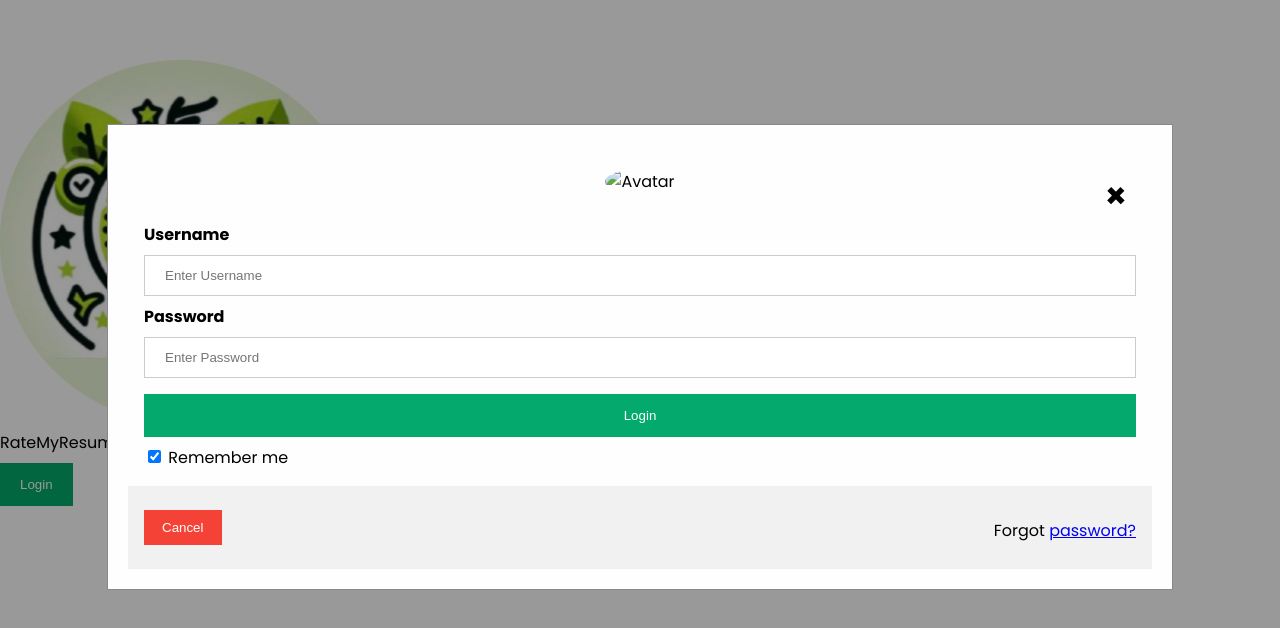
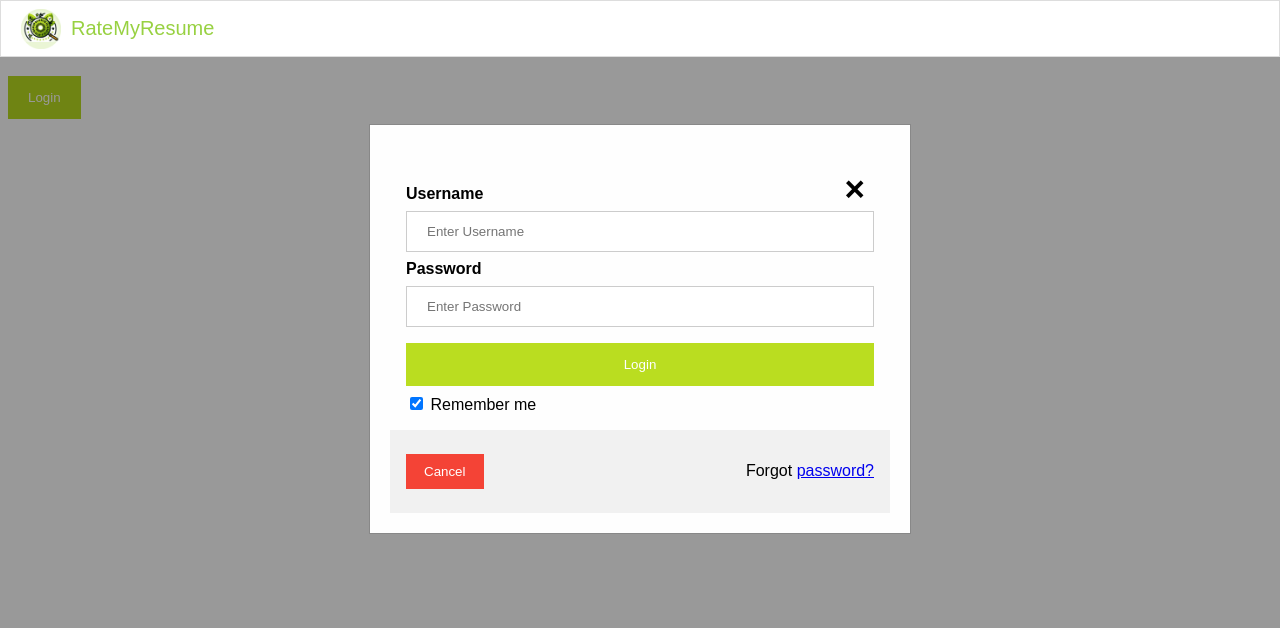
Before and after one commit to JennysKeys/RateMyResume, a website: page app/public/login.html in a window 1280 px wide. Both pictures are taken after a click on the button "Login". Drawn offline with Linux system fonts and the light colour scheme.

Commit message:
login.html and index.html are now connected to each other. login UI has been cleaned up a bit

```diff
--- a/app/public/css/header.css
+++ b/app/public/css/header.css
@@ -10,6 +10,28 @@
   background-color: rgb(255, 255, 255);
   z-index: 100;
   border: 1px solid #ddd;
+}
+
+.left-section {
+  display: flex;
+  align-items: center;
+}
+
+.header-link {
+  display: flex;
+  align-items: center;
+  text-decoration: none;
+  color: inherit;
+}
+
+.header-link img {
+  margin-right: 10px;
+  height: 40px;
+}
+
+.header-link div {
+  font-size: 20px;
+  font-weight: 500;
 }
 
 .left-section {
--- a/app/public/css/login.css
+++ b/app/public/css/login.css
@@ -1,18 +1,3 @@
-/*
-.header {
-    display: flex;
-    justify-content: space-between;
-    align-items: center;
-    background-color: #333;
-    color: white;
-    padding: 10px;
-    position: fixed;
-    width: 100%;
-    top: 0;
-    z-index: 1000;
-}
-*/
-
 body {
     padding-top: 60px;
     font-family: Arial, sans-serif;
@@ -37,6 +22,7 @@ body {
     padding: 20px;
     border: 1px solid #888;
     width: 80%;
+    max-width: 500px;
 }
 
 input[type=text], input[type=password] {
@@ -49,7 +35,7 @@ input[type=text], input[type=password] {
 }
 
 button {
-    background-color: #04AA6D;
+    background-color: #BADD20;
     color: white;
     padding: 14px 20px;
     margin: 8px 0;
@@ -74,10 +60,6 @@ button:hover {
     position: relative;
 }
 
-img.avatar {
-    width: 40%;
-    border-radius: 50%;
-}
 
 .container {
     padding: 16px;
--- a/app/public/login.html
+++ b/app/public/login.html
@@ -4,7 +4,7 @@
     <meta charset="UTF-8" />
     <meta name="viewport" content="width=device-width, initial-scale=1.0" />
     <link rel="stylesheet" type="text/css" href="css/login.css" />
-    <link rel="stylesheet" type="text/css" href="css/style.css" />
+    <link rel="stylesheet" type="text/css" href="css/header.css" />
 
     <link
             href="https://fonts.googleapis.com/css2?family=Poppins:wght@300;400;500;700&display=swap"
@@ -19,42 +19,41 @@
 <body>
 <div class="header">
     <div class="left-section">
-        <img class="logo" src="icons/logo.png" />
-        <div>RateMyResume</div>
+        <a href="index.html" class="header-link">
+            <img class="logo" src="icons/logo.png" />
+            <div>RateMyResume</div>
+        </a>
     </div>
 </div>
 
-<button onclick="document.getElementById('id01').style.display='block'" style="width:auto;">Login</button>
+<button onclick="document.getElementById('login').style.display='block'" style="width:auto;">Login</button>
 
-<div id="id01" class="modal">
+<div id="login" class="modal">
     <form class="modal-content animate" action="/action_page.php" method="post">
         <div class="imgcontainer">
-            <span onclick="document.getElementById('id01').style.display='none'" class="close" title="Close Modal">&times;</span>
-            <img src="img_avatar2.png" alt="Avatar" class="avatar">
+            <span onclick="document.getElementById('login').style.display='none'" class="close" title="Close Modal">&times;</span>
         </div>
 
         <div class="container">
             <label for="uname"><b>Username</b></label>
-            <input type="text" placeholder="Enter Username" name="uname" required>
-
+            <input type="text" id="uname" placeholder="Enter Username" name="uname" required>
             <label for="psw"><b>Password</b></label>
-            <input type="password" placeholder="Enter Password" name="psw" required>
-
+            <input type="password" id="psw" placeholder="Enter Password" name="psw" required>
             <button type="submit">Login</button>
-            <label>
-                <input type="checkbox" checked="checked" name="remember"> Remember me
+            <label for="remember">
+                <input type="checkbox" id="remember" checked="checked" name="remember"> Remember me
             </label>
         </div>
 
         <div class="container" style="background-color:#f1f1f1">
-            <button type="button" onclick="document.getElementById('id01').style.display='none'" class="cancelbtn">Cancel</button>
+            <button type="button" onclick="document.getElementById('login').style.display='none'" class="cancelbtn">Cancel</button>
             <span class="psw">Forgot <a href="#">password?</a></span>
         </div>
     </form>
 </div>
 
 <script>
-    var modal = document.getElementById('id01');
+    var modal = document.getElementById('login');
     window.onclick = function(event) {
         if (event.target === modal) {
             modal.style.display = "none";
```
Also changed, not shown: app/public/index.html (+9 -5 lines).
